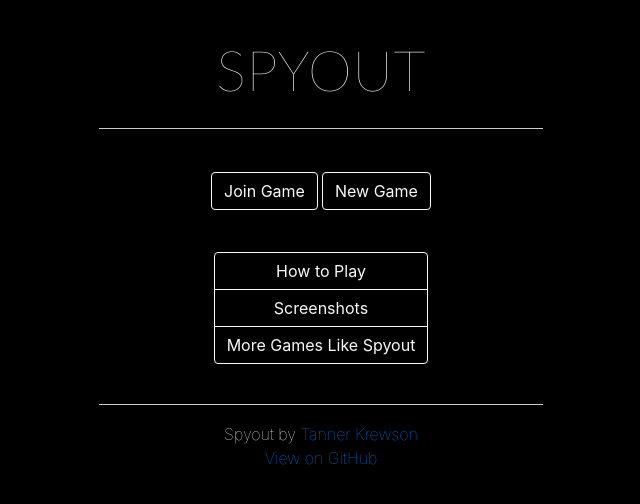
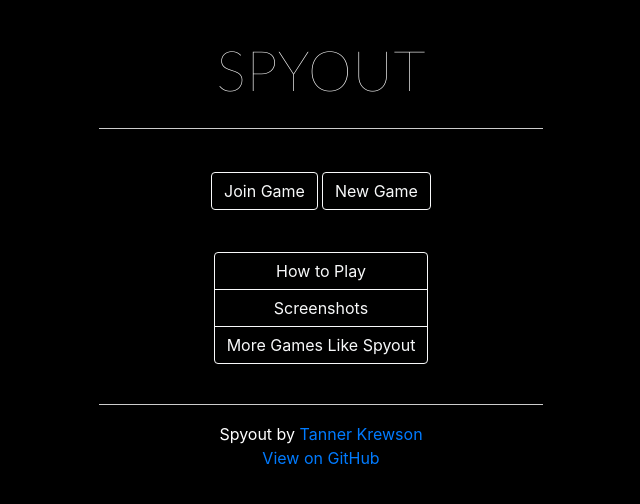
Before and after one commit to tannerkrewson/snakeout, a React app: page / in a window 1280 px wide. Shown: the top 504 px of the page, without its empty margins (319-959 px from the left). Built offline with nearby package versions, Linux system fonts and the light colour scheme; no server answers.

Commit message:
Increase global font weight

```diff
--- a/src/client/main.css
+++ b/src/client/main.css
@@ -1,7 +1,6 @@
 body {
 	background-color: black !important;
 	color: white;
-	font-weight: 100;
 }
 
 hr {
```
